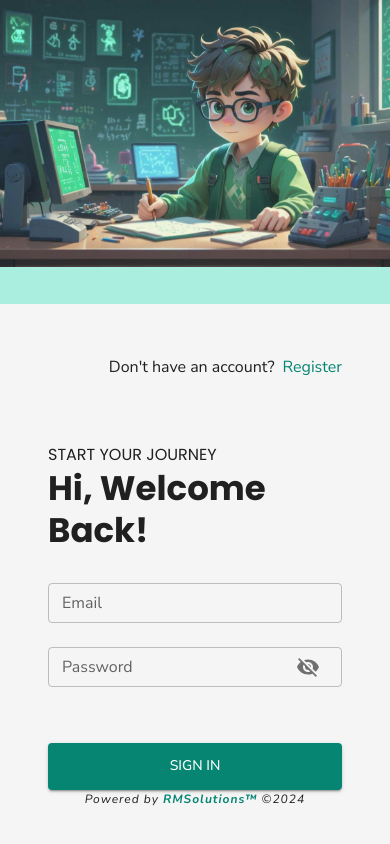
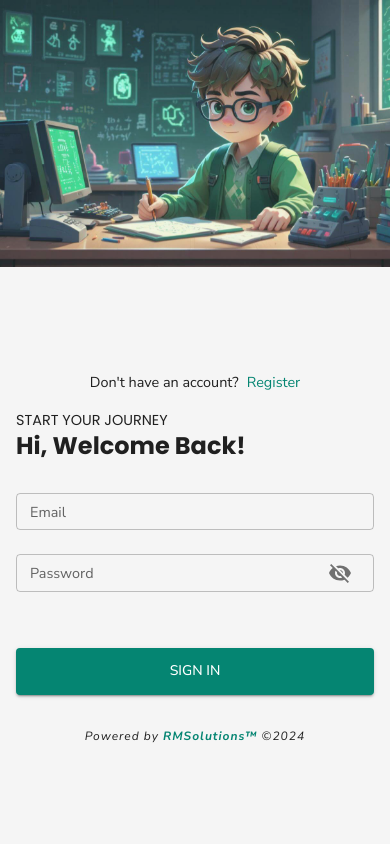
Before and after one commit to aramind/ilms, a React (Create React App) app: page /signin in a window 390 px wide. Built offline with nearby package versions, Linux system fonts and the light colour scheme; a web font is replaced by a local one.

Commit message:
feat: making the signinupcontent mobile ready

```diff
--- a/src/pages/sign-in-up/SignInUpContent.jsx
+++ b/src/pages/sign-in-up/SignInUpContent.jsx
@@ -9,14 +9,19 @@ const SignInUpContent = ({ isSignUp }) => {
   return (
     <Stack
       width="100%"
-      px={6}
-      pt={4}
-      pb={2}
+      px={{ xs: 2, md: 6 }}
+      pt={{ xs: 2, md: 4 }}
+      pb={{ xs: 1, md: 2 }}
       height="100%"
       justifyContent="flex-start"
       alignItems="stretch"
     >
-      <Stack width="100%" direction="row" spacing={1} justifyContent="flex-end">
+      <Stack
+        width="100%"
+        direction="row"
+        spacing={1}
+        justifyContent={{ xs: "center", md: "flex-end" }}
+      >
         <>
           <Typography>{isSignUp ? "Do" : "Don't"} have an account?</Typography>
           <NavLink to={isSignUp ? "/signin" : "/signup"} className="link">
@@ -25,9 +30,8 @@ const SignInUpContent = ({ isSignUp }) => {
         </>
       </Stack>
       <Typography
-        mt={8}
+        mt={{ xs: 2, md: 8 }}
         className="uppercase"
-        variant="body"
         sx={{ fontFamily: "Poppins" }}
       >
         {isSignUp ? "register now" : "start your journey"}
@@ -41,7 +45,7 @@ const SignInUpContent = ({ isSignUp }) => {
       </Typography>
       {isSignUp ? <SignUpForm /> : <SignInForm />}
       {/* <SignUpForm /> */}
-      <Box flex={1}></Box>
+      <Box flex={1} mt={4}></Box>
       <RMSolutions />
     </Stack>
   );
--- a/src/pages/sign-in-up/SignUpInMain.jsx
+++ b/src/pages/sign-in-up/SignUpInMain.jsx
@@ -37,7 +37,7 @@ const SignUpInMain = () => {
       sx={{ minHeight: "100vh", width: "100%" }}
     >
       <Stack
-        flex={{ xs: 1, md: "2.5" }}
+        flex={{ md: "2.5" }}
         sx={{ bgcolor: theme.palette.primary.lightest }}
       >
         <Box
--- a/src/themes/green.js
+++ b/src/themes/green.js
@@ -47,6 +47,24 @@ const greenTheme = createTheme({
     white: {
       color: COLORS.white.main,
     },
+    body1: {
+      fontSize: "0.9rem",
+      [`@media (min-width:600px)`]: {
+        fontSize: "0.9rem",
+      },
+      [`@media (min-width:960px)`]: {
+        fontSize: "1rem",
+      },
+    },
+    h4: {
+      fontSize: "1.5rem",
+      [`@media (min-width:600px)`]: {
+        fontSize: "1.5rem",
+      },
+      [`@media (min-width:960px)`]: {
+        fontSize: "2rem",
+      },
+    },
   },
 });
 
```
